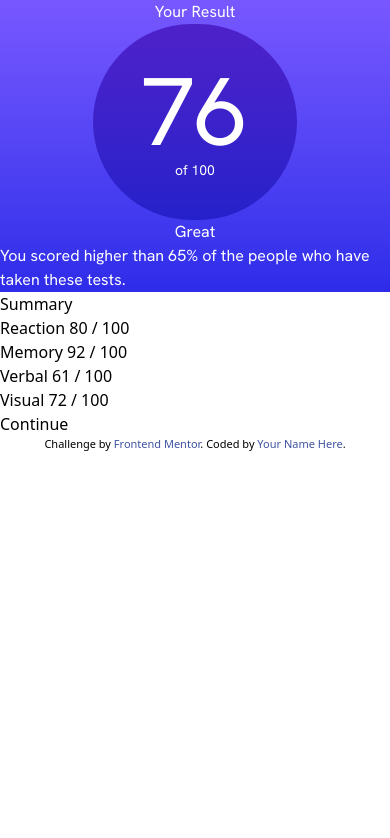
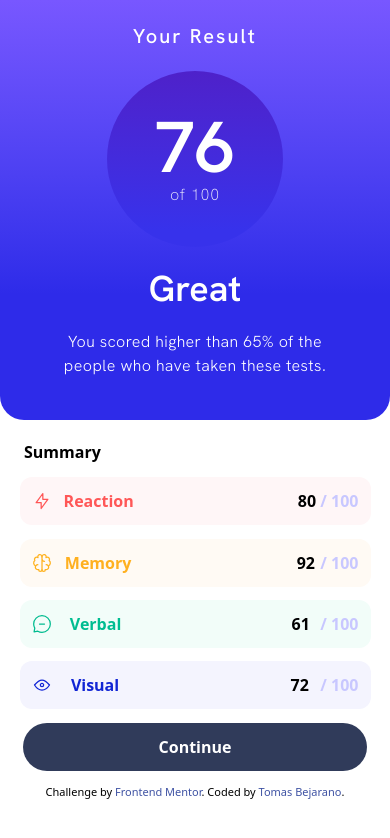
Before and after one commit to TBejarano24/funval-n1, a plain HTML site: page results-summary-component-main/index.html in a window 390 px wide. Drawn offline with nearby package versions, Linux system fonts and the light colour scheme.

Commit message:
Versión mobile de results-summary-components-main completa, sólo falta añadirle responsiveness

```diff
--- a/results-summary-component-main/index.html
+++ b/results-summary-component-main/index.html
@@ -20,34 +20,62 @@
     .attribution a { color: hsl(228, 45%, 44%); }
   </style>
 </head>
-<body>
+<body class="md:flex">
 
-  <section class="bg-linear-to-b from-[#7857ff] to-[#2e2be9] text-white flex flex-col justify-center items-center font-['Hanken_Grotesk']">
-    <h1>Your Result</h1>
+  <section class="bg-linear-to-b from-[#7857ff] to-[#2e2be9] to-70% text-white flex flex-col justify-evenly items-center font-['Hanken_Grotesk'] rounded-b-3xl h-[420px]">
 
-    <div class="bg-linear-to-b from-[#4e21ca] to-[#2421ca] flex flex-col justify-center items-center py-10 px-12 rounded-full">
-      <span class="text-8xl">76</span>
-      <span class="text-sm">of 100</span>
+    <h1 class="text-xl font-medium tracking-widest">Your Result</h1>
+
+    <div class="bg-linear-to-b from-[#4e21ca] to-[#3732eb] to-90% flex flex-col justify-center items-center py-10 px-12 rounded-full">
+
+      <span class="text-7xl font-semibold">76</span>
+      <span class="font-extralight tracking-wider">of 100</span>
+
     </div>
 
-    <h2>Great</h2>
-    <p>You scored higher than 65% of the people who have taken these tests.</p>
+    <h2 class="text-4xl font-semibold">Great</h2>
+    <p class="text-center max-w-72 font-light mb-5 tracking-wide">You scored higher than 65% of the people who have taken these tests.</p>
+
   </section>
 
   <section>
-    <h2>Summary</h2>
 
-    <div>Reaction 80 / 100</div>
-    <div>Memory 92 / 100</div>
-    <div>Verbal 61 / 100</div>
-    <div>Visual 72 / 100</div>
+    <h2 class="mx-6 mt-5 font-semibold">Summary</h2>
 
-    <a href="">Continue</a>
+    <div class="flex flex-col justify-evenly items-center h-80">
+
+      <div class="flex justify-between w-[90%] bg-[#fff6f7] p-3 rounded-xl">
+        <img class="mr-2" src="./assets/images/icon-reaction.svg" alt="reaction icon">
+        <span class="mr-40 text-[#ff5757] font-semibold">Reaction</span>
+        <span class="font-semibold">80</span> <span class="text-[#c8c7ff] font-semibold">/ 100</span>
+      </div>
+
+      <div class="flex justify-between w-[90%] bg-[#fffaf4] p-3 rounded-xl">
+        <img class="mr-2" src="./assets/images/icon-memory.svg" alt="memory icon">
+        <span class="mr-40 text-[#ffb01f] font-semibold">Memory</span>
+        <span class="font-semibold">92</span> <span class="text-[#c8c7ff] font-semibold">/ 100</span>
+      </div>
+
+      <div class="flex justify-between w-[90%] bg-[#f2fdf9] p-3 rounded-xl">
+        <img class="mr-2" src="./assets/images/icon-verbal.svg" alt="verbal icon">
+        <span class="mr-40 text-[#00bd91] font-semibold">Verbal</span>
+        <span class="font-semibold">61</span> <span class="text-[#c8c7ff] font-semibold">/ 100</span>
+      </div>
+
+      <div class="flex justify-between w-[90%] bg-[#f4f4fe] p-3 rounded-xl">
+        <img class="mr-2" src="./assets/images/icon-visual.svg" alt="visual icon">
+        <span class="mr-40 text-[#1125d4] font-semibold">Visual</span>
+        <span class="font-semibold">72</span> <span class="text-[#c8c7ff] font-semibold">/ 100</span>
+      </div>
+
+      <a class="text-white bg-[#303b5a] py-3 px-34 rounded-3xl font-semibold" href="">Continue</a>
+    </div>
+
   </section>
 
   <div class="attribution">
     Challenge by <a href="https://www.frontendmentor.io?ref=challenge" target="_blank">Frontend Mentor</a>.
-    Coded by <a href="#">Your Name Here</a>.
+    Coded by <a href="#">Tomas Bejarano</a>.
   </div>
 </body>
 </html>
```
Also changed, not shown: resources/business-man.png (added).
